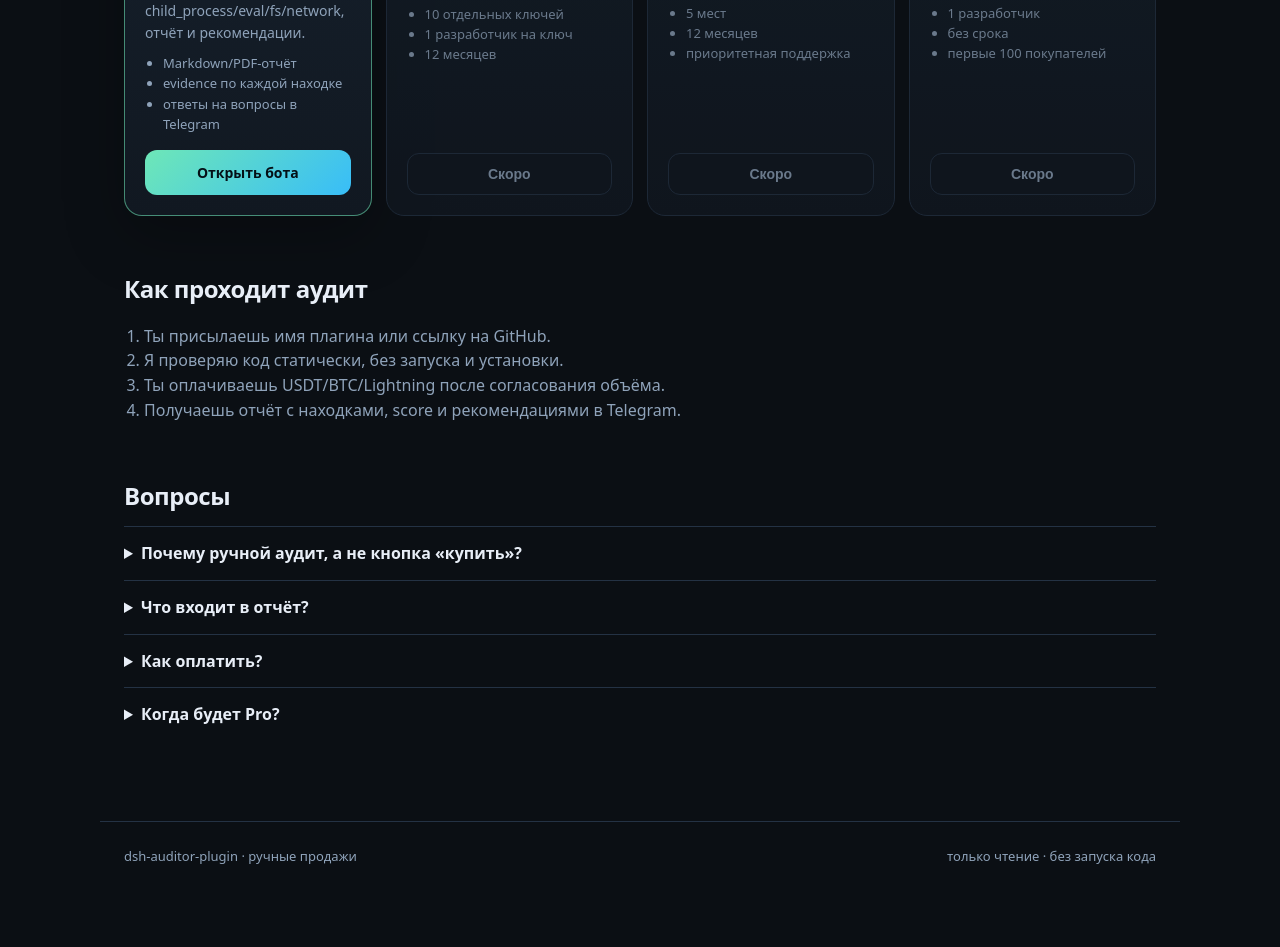
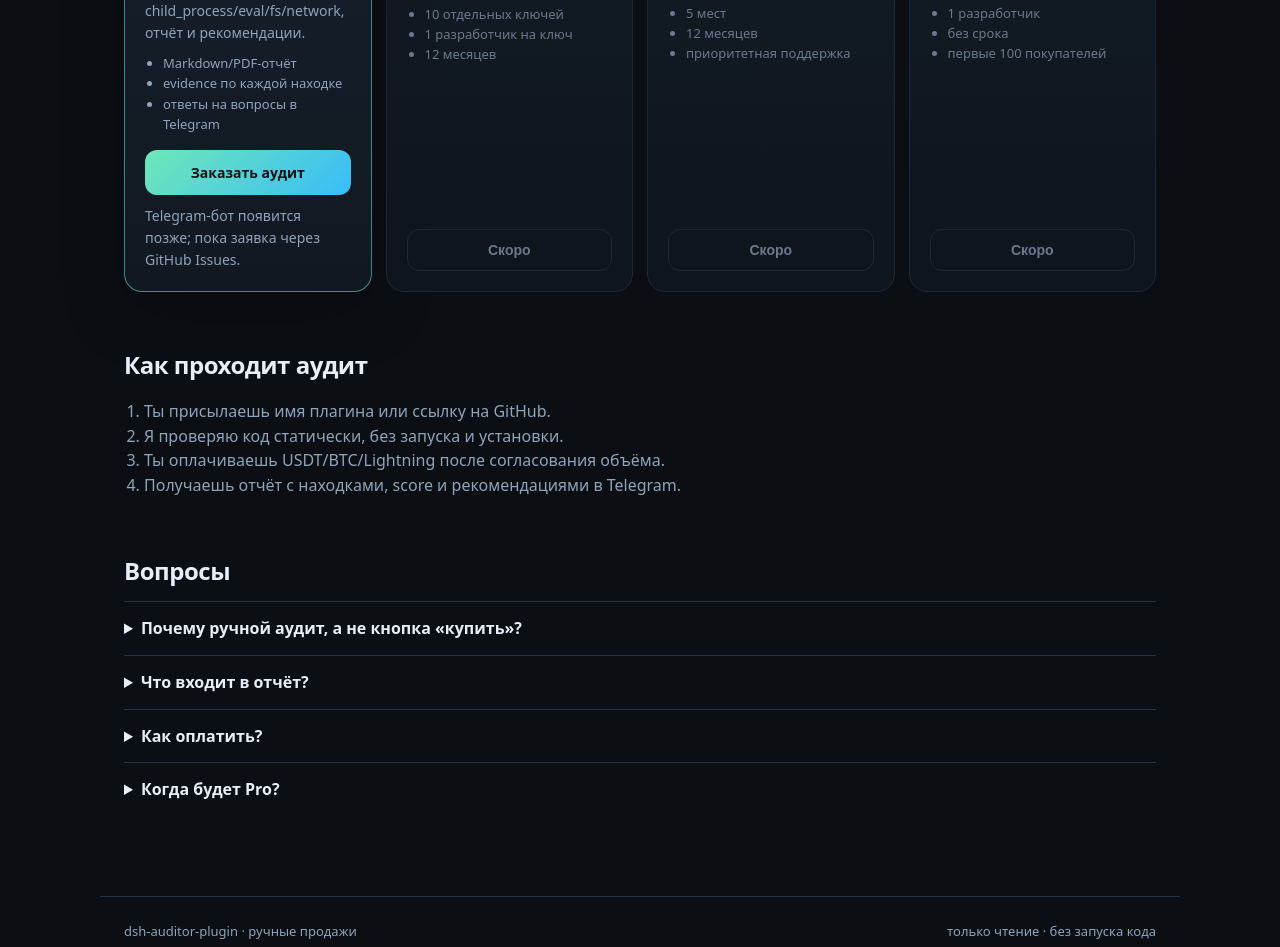
Before and after one commit to buzzdatemane/dsh-auditor-plugin, a website: page site/index.html in a window 1280 px wide. Shown: the part 789-1736 px from the top of the page. Before the commit the page ends 1679 px from the top, so only its background shows below. Drawn offline with Linux system fonts and the light colour scheme.

Commit message:
Add DSH auditor plugin, store, sales bot and landing

```diff
--- a/site/index.html
+++ b/site/index.html
@@ -50,8 +50,9 @@
               <li>evidence по каждой находке</li>
               <li>ответы на вопросы в Telegram</li>
             </ul>
-            <!-- TODO: замени your_bot на username своего Telegram-бота -->
-            <a class="button" href="https://t.me/your_bot?start=site">Открыть бота</a>
+            <!-- TODO: после BotFather замени на https://t.me/your_bot?start=site -->
+            <a class="button" href="https://github.com/buzzdatemane/dsh-auditor-plugin/issues/new?title=%D0%90%D1%83%D0%B4%D0%B8%D1%82%20DSH-%D0%BF%D0%BB%D0%B0%D0%B3%D0%B8%D0%BD%D0%B0">Заказать аудит</a>
+            <p class="muted">Telegram-бот появится позже; пока заявка через GitHub Issues.</p>
           </article>
 
           <article class="card disabled">
```
Also changed, not shown: store/docs/LISTINGS.md (+1 -1 lines), README.md.
